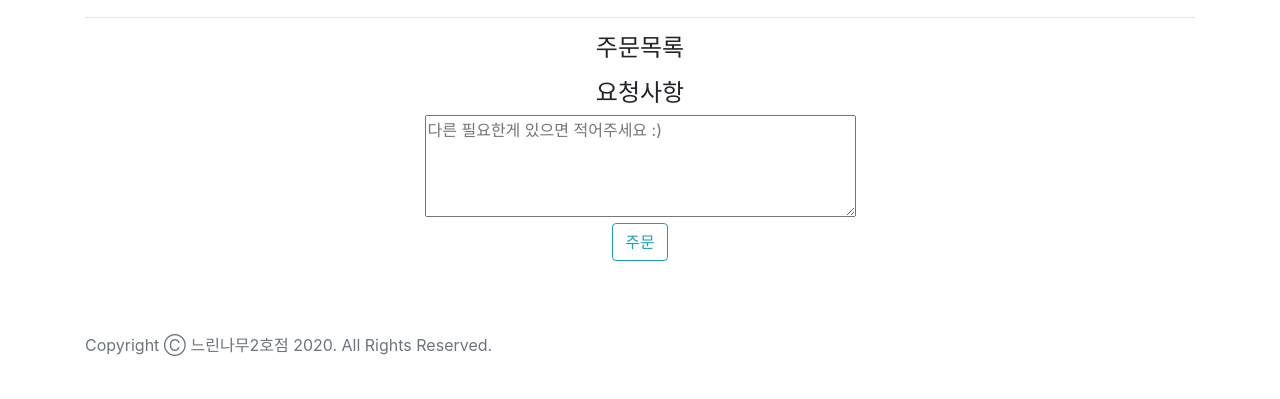
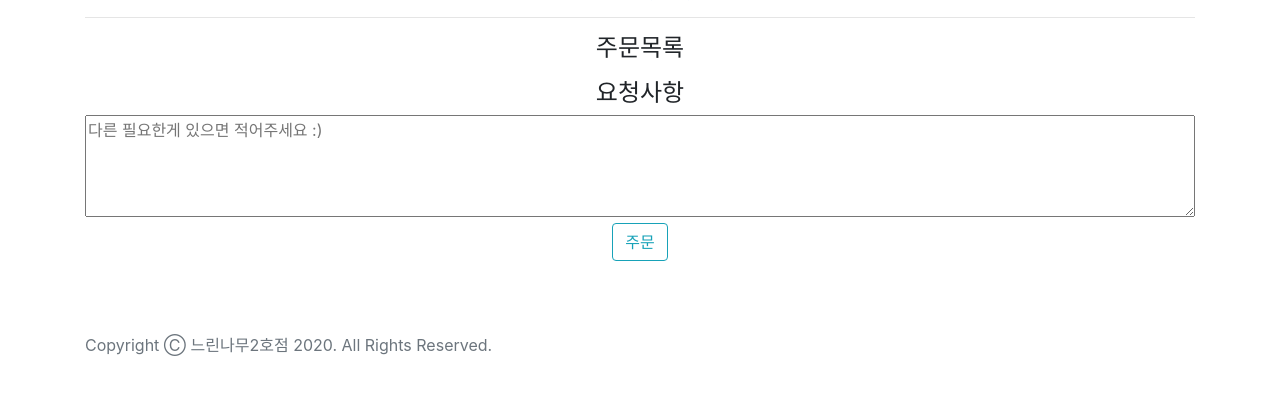
Before and after one commit to Comroom-net/comroom_back, a Django app: template namu/templates/order_page.html in a window 1280 px wide. Shown: the part 401-800 px from the top of the page. Run offline with Django 3.2, Linux system fonts and the light colour scheme; the template is opened without the code that fills it, so the values that code supplies are empty; some libraries are stand-ins or nearby versions; some web fonts are replaced.

Commit message:
fix: textarea width

```diff
--- a/namu/templates/order_page.html
+++ b/namu/templates/order_page.html
@@ -12,6 +12,10 @@
 
     table {
         margin: auto;
+    }
+
+    textarea {
+        width: 100%;
     }
 
     .selected {
@@ -97,13 +101,13 @@
     <ul id="kart">
     </ul>
     <h4>요청사항</h4>
-    <textarea name="request" id="request" cols="40" rows="4" placeholder="다른 필요한게 있으면 적어주세요 :)"></textarea><br>
+    <textarea name="request" id="request" cols="30" rows="4" placeholder="다른 필요한게 있으면 적어주세요 :)"></textarea><br>
     <button class="btn btn-outline-info" id="order">주문</button>
 </div>
 <form action="/namu/order_msg" method="post" style="display: none;" id="order_form">
     {% csrf_token %}
 
-<textarea name="order_list" id="order_list" cols="30" rows="10"></textarea>
+    <textarea name="order_list" id="order_list" cols="30" rows="10"></textarea>
 </form>
 
 <script>
```
